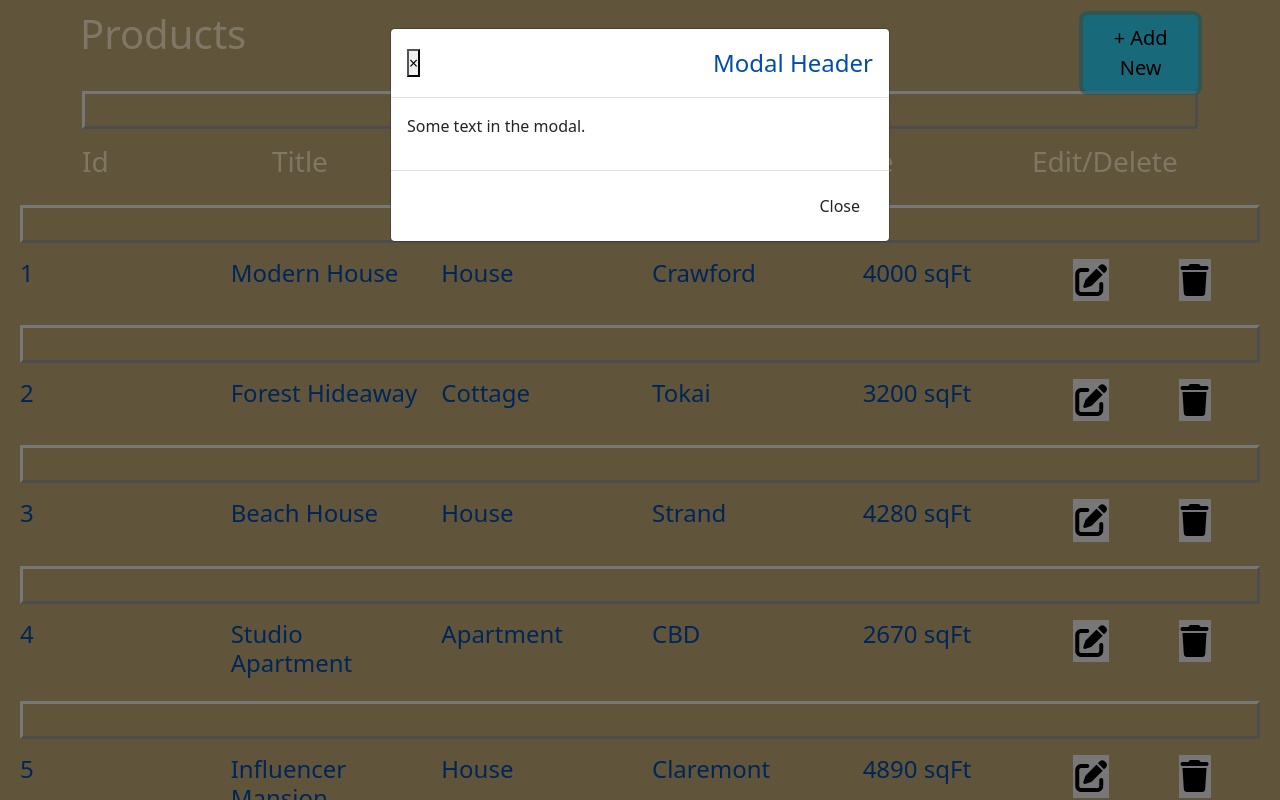
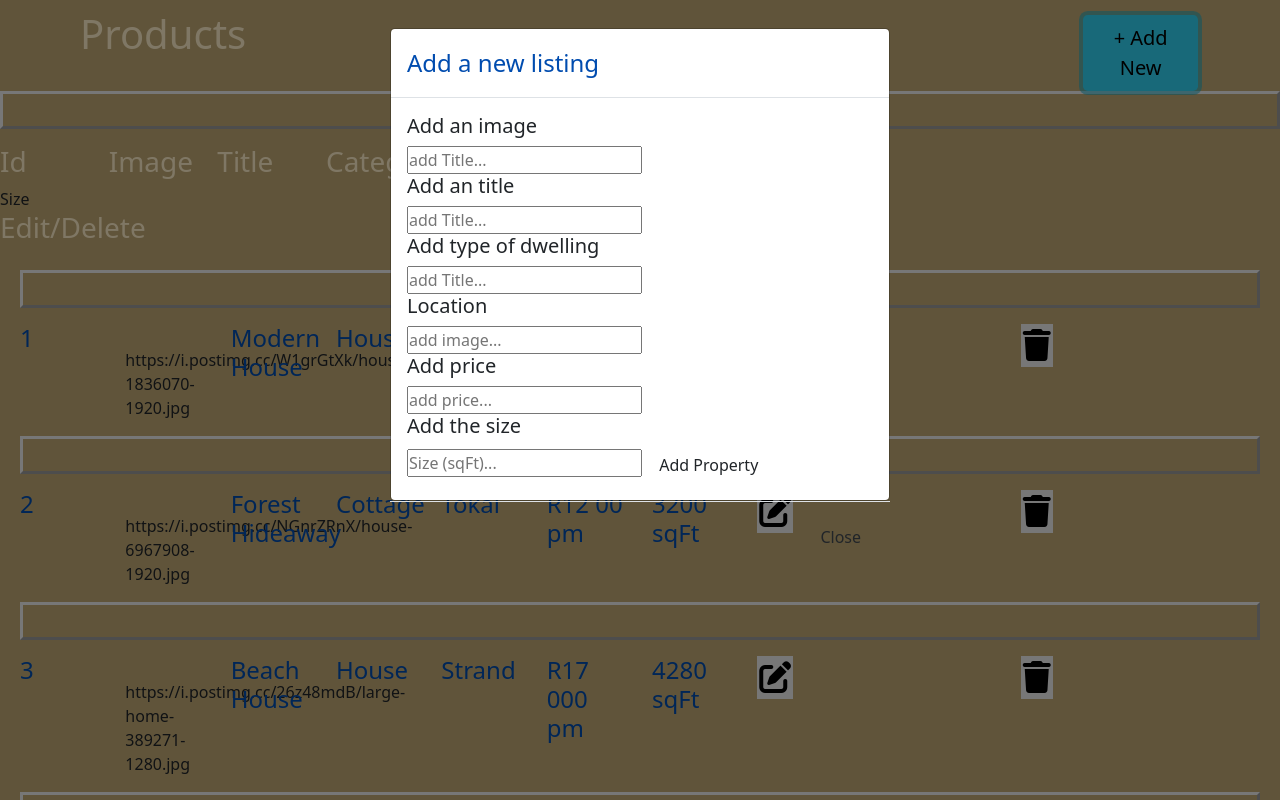
Before and after one commit to Raaid-Latief/Property-Listing1, a plain HTML site: page admin.html in a window 1280 px wide. Both pictures are taken after a click on the button "+ Add New". Shown: the top 800 px of the page. Drawn offline with nearby package versions, Linux system fonts and the light colour scheme.

Commit message:
js update

```diff
--- a/admin.html
+++ b/admin.html
@@ -28,87 +28,117 @@
                         <!-- Modal content-->
                         <div class="modal-content">
                           <div class="modal-header">
-                            <button type="button" class="close" data-bs-dismiss="modal">&times;</button>
-                            <h4 class="modal-title">Modal Header</h4>
+
+                            <h4 class="modal-title text-center">Add a new listing</h4>
                           </div>
+
                           <div class="modal-body">
-                            <p>Some text in the modal.</p>
+                           <div class="row">
+
+                            <div class="form-group col-lg-12 col-sm-3 col-xs-6">
+                                <h5>Add an image</h5>
+                                <input type="text" name="image" id="image" placeholder="add Title...">
+                              </div>
+
+                              <div class="form-group col-lg-12 col-sm-3 col-xs-6">
+                                <h5>Add an title</h5>
+                                <input type="text" name="title" id="title" placeholder="add Title...">
+                              </div>
+<!-- <div class="form-group col-lg-12 col-sm-3 col-xs-6">
+    <h5>Choose a dwelling type</h5>
+
+    <select data-filter="make" class="filter-make filter form-control">
+    <option value="">^</option>
+      <option value="">Apartment</option>
+      <option value="">Cottage</option>
+      <option value="">House</option>
+      <option value="">Mansion</option>
+    </select>
+  </div> -->
+  <div class="form-group col-lg-12 col-sm-3 col-xs-6">
+    <h5>Add type of dwelling</h5>
+    <input type="text" name="type" id="type" placeholder="add Title...">
+  </div>
+
+  <div class="form-group col-lg-12 col-sm-3 col-xs-6">
+    <h5>Location</h5>
+    <input type="text" name="location" id="location" placeholder="add image...">
+  </div>
+
+  <!-- <div class="form-group col-lg-12 col-sm-3 col-xs-6">
+    <h5>Choose a Location</h5>
+
+    <select data-filter="make" class="filter-make filter form-control">
+    <option value="">^</option>
+    <option value="">CBD</option>
+      <option value="">Claremont</option>
+      <option value="">Crawford</option>
+      <option value="">Strand</option>
+      <option value="">Tokai</option>
+    </select>
+  </div> -->
+
+
+  <div class="form-group col-lg-12 col-sm-3 col-xs-6">
+    <h5>Add price</h5>
+    <input type="text" name="price" id="price" placeholder="add price...">
+  </div>
+
+</div>
+
+<h5>Add the size</h5>
+<input type="text" name="size" id="size" placeholder="Size (sqFt)...">
+
+
+
+<button type="button" class="btn btn-default" onclick="addProperty()">Add Property</button>
+
+                           </div>
                           </div>
                           <div class="modal-footer">
                             <button type="button" class="btn btn-default" data-bs-dismiss="modal">Close</button>
                           </div>
                         </div>
-
                       </div>
                     </div>
-
                   </div>
-
-
             </div>
         </div>
-
+<!-- Table Headings -->
             <div>
                 <p class="outset py-3">
                 <div class="row">
-                    <div class="col-lg-2">
+                    <div class="col-lg-1">
                         <h3>Id</h3>
                     </div>
-                    <div class="col-lg-2">
+                    <div class="col-lg-1">
+                        <h3>Image</h3>
+                    </div>
+                    <div class="col-lg-1">
                         <h3>Title</h3>
                     </div>
-                    <div class="col-lg-2">
+                    <div class="col-lg-1">
                         <h3>Category</h3>
                     </div>
-                    <div class="col-lg-2">
+                    <div class="col-lg-1">
                         <h3>Location</h3>
                     </div>
-                    <div class="col-lg-2">
+                    <div class="col-lg-1">
+                        <h3>Price</h3>
+                    </div>
+                    <div class="col-lg-1>
                         <h3>Size</h3>
                     </div>
-                    <div class="col-lg-2">
+                    <div class="col-lg-5">
                         <h3>Edit/Delete</h3>
                     </div>
                 </div>
             </p>
         </div>
+    </div>
+ </section>
 
-
-<!-- <div>
-    <p class="outset py-3">
-        <div class="row">
-            <div class="col-lg-2">
-                <h4>1</h4>
-            </div>
-            <div class="col-lg-2">
-                <h4>Modern House</h4>
-            </div>
-            <div class="col-lg-2">
-                <h4>Category</h4>
-            </div>
-            <div class="col-lg-2">
-                <h4>Crawford</h4>
-            </div>
-            <div class="col-lg-2">
-                <h4>4980 sqFt</h4>
-            </div>
-            <div class="col-lg-2">
-                <div class="row">
-                <h2 class="col-lg-6">
-                <button class="button"><i class="fa-solid fa-pen-to-square"></i></button>
-                </h2>
-                <h2 class="col-lg-6">
-                   <button class="button"><i class="fa-solid fa-trash"></i></button>
-                </h2>
-            </div>
-            </div>
-        </div>
-    </p>
-</div> -->
-</div>
-
-    </section>
-
+    <!-- Section for table -->
     <section id="table">
  <div id="boxes" class="d-flex justify-content-center row"></div>
 </section>
@@ -117,7 +147,6 @@
 
 
 <script src="https://cdn.jsdelivr.net/npm/bootstrap@5.0.2/dist/js/bootstrap.bundle.min.js" integrity="sha384-MrcW6ZMFYlzcLA8Nl+NtUVF0sA7MsXsP1UyJoMp4YLEuNSfAP+JcXn/tWtIaxVXM" crossorigin="anonymous"></script>
-
 <script src="admin.js"></script>
 </body>
 </html>
--- a/admin.js
+++ b/admin.js
@@ -1,4 +1,5 @@
-let properties = [{
+let properties = JSON.parse(localStorage.getItem('property')) ?
+JSON.parse(localStorage.getItem('property')) : [{
     id: "1",
     image: "https://i.postimg.cc/W1grGtXk/house-1836070-1920.jpg",
     title: "Modern House",
@@ -87,43 +88,80 @@ let properties = [{
     price: "R13 000 pm",
     sqFeet: "2800 sqFt",
 
-}];
+},
+{
+    id: "10",
+    image: "https://i.postimg.cc/13vT3BR4/abbilyn-zavgorodniaia-u-OYak90r4-L0-unsplash.jpg",
+    title: "Hobbit House",
+    type: "Cottage",
+    location: "Claremont",
+    price: "R16 000 pm",
+    sqFeet: "2970 sqFt",
+
+  },
+  {
+    id: "11",
+    image: "https://i.postimg.cc/D01HfKmK/stephen-leonardi-XKIO6-Zg-CObo-unsplash.jpg",
+    title: "Mountain Mansion",
+    type: "Mansion",
+    location: "Tokai",
+    price: "R21 000 pm",
+    sqFeet: "4450 sqFt",
+
+  },
+  {
+    id: "12",
+    image: "https://i.postimg.cc/j2N0W7gm/webaliser-TPTXZd9m-Oo-unsplash.jpg",
+    title: "City Mansion",
+    type: "Mansion",
+    location: "CBD",
+    price: "R18 000 pm",
+    sqFeet: "3840 sqFt",
+  },
+];
+
+//
+// Display array on screen
 
 
 
-
-const forSaleContainer = document.getElementById("boxes");
-
 function showProperties() {
+    const forSaleContainer = document.getElementById("boxes");
     forSaleContainer.innerHTML = "";
-    properties.forEach((property) => {
+    properties.forEach((property, index) => {
         forSaleContainer.innerHTML += `
         <div class="container">
         <div>
         <p class="outset py-3">
             <div class="row">
-                <div class="col-lg-2">
+                <div class="col-lg-1" >
                     <h4>${property.id}</h4>
                 </div>
-                <div class="col-lg-2">
+                <div class="col-lg-1" >
+                    <img>${property.image}</img>
+                </div>
+                <div class="col-lg-1">
                     <h4>${property.title}</h4>
                 </div>
-                <div class="col-lg-2">
+                <div class="col-lg-1">
                     <h4>${property.type}</h4>
                 </div>
-                <div class="col-lg-2">
+                <div class="col-lg-1">
                     <h4> ${property.location}</h4>
                 </div>
-                <div class="col-lg-2">
+                <div class="col-lg-1">
+                <h4> ${property.price}</h4>
+            </div>
+                <div class="col-lg-1">
                     <h4>${property.sqFeet}</h4>
                 </div>
-                <div class="col-lg-2">
+                <div class="col-lg-5">
                 <div class="row">
                 <h2 class="col-lg-6">
                 <button class="button"><i class="fa-solid fa-pen-to-square"></i></button>
                 </h2>
                 <h2 class="col-lg-6">
-                   <button class="button"><i class="fa-solid fa-trash"></i></button>
+                   <button class="button" onclick="deleteProperty(${index})"><i class="fa-solid fa-trash"></i></button>
                 </h2>
             </div>
             </div>
@@ -135,6 +173,44 @@ function showProperties() {
 
     })
 };
-
   showProperties
   ();
+
+//   CRUD Functionality
+
+// Add task
+function addProperty(){
+    // Fetch data from the form
+    properties.push(
+        {
+            id: properties.length + 1,
+            image: document.querySelector('#image').value,
+            title: document.querySelector('#title').value,
+            type:  document.querySelector('#type').value,
+            location:  document.querySelector('#location').value,
+            price:  document.querySelector('#price').value,
+            sqFeet:  document.querySelector('#size').value,
+        }
+    );
+    // Save to local storage
+    localStorage.setItem('property', JSON.stringify(properties));
+    //
+    showProperties();
+}
+// delete function
+function deleteProperty(id) {
+    if(id > -1) {
+        properties.splice(id, 1);
+    }
+    localStorage.setItem('property', JSON.stringify(properties));
+    showProperties();
+}
+/*
+   id: "2",
+    image: "https://i.postimg.cc/NGnrZRnX/house-6967908-1920.jpg",
+    title: "Forest Hideaway",
+    type: "Cottage",
+    location: "Tokai",
+    price: "R12 00 pm",
+    sqFeet: "3200 sqFt",
+*/
```
Also changed, not shown: index.html (+4 -6 lines), script.js (+31 -1 lines).
